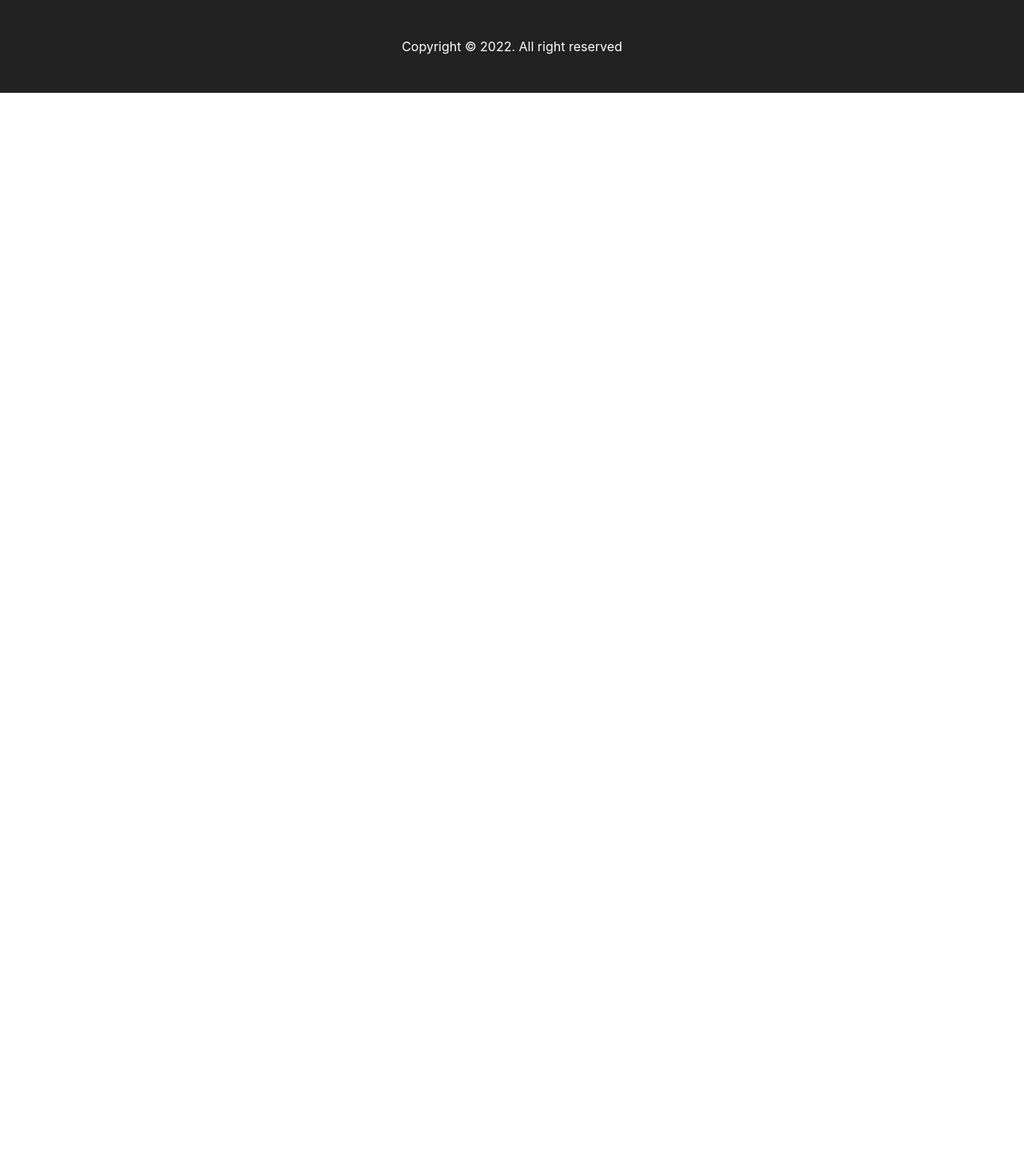
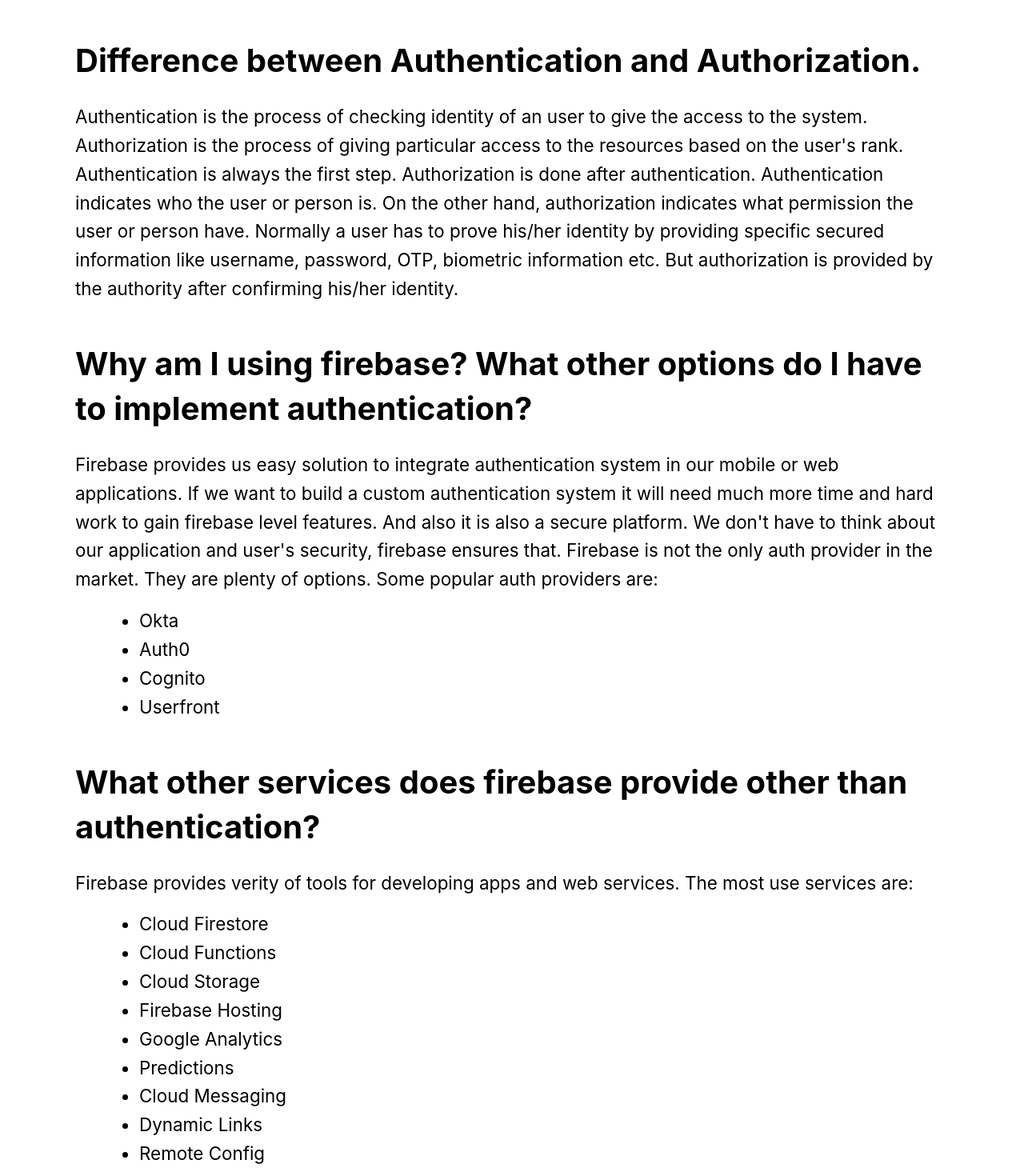
Before and after one commit to mdsaifullah-wd/saifelham-photography, a React (Create React App) app: page /blogs in a window 1280 px wide. Shown: the part 80-1550 px from the top of the page at 80% size. Before the commit the page ends 800 px from the top, so only its background shows below. Built offline with nearby package versions, Linux system fonts and the light colour scheme; no server answers.

Commit message:
add blog and about route components

```diff
--- a/src/App.js
+++ b/src/App.js
@@ -1,5 +1,7 @@
 import { Route, Routes } from 'react-router-dom';
 import './App.css';
+import About from './components/About/About';
+import Blogs from './components/Blogs/Blogs';
 import Checkout from './components/Checkout/Checkout';
 import Footer from './components/Footer/Footer';
 import Header from './components/Header/Header';
@@ -21,6 +23,8 @@
               <Checkout></Checkout>
             </RequireAuth>
           }></Route>
+        <Route path='/blogs' element={<Blogs></Blogs>}></Route>
+        <Route path='/about' element={<About></About>}></Route>
         <Route path='/register' element={<Register></Register>}></Route>
         <Route path='/login' element={<Login></Login>}></Route>
       </Routes>
--- /dev/null
+++ b/src/components/About/About.css
@@ -0,0 +1,75 @@
+.about {
+}
+.about-title {
+  font-size: 2.5rem;
+  padding-bottom: 0.5rem;
+  font-weight: 300;
+  text-transform: uppercase;
+  text-align: center;
+}
+.bottom-line {
+  background: #444;
+  width: 6rem;
+  height: 2px;
+  margin: 0 auto 1rem auto;
+}
+.about-subtitle {
+  font-size: 1.3rem;
+  margin-bottom: 2rem;
+  text-align: center;
+}
+
+.about-me {
+  display: grid;
+  grid-template-columns: 3fr 5fr;
+  gap: 4rem;
+  align-items: center;
+  padding: 4rem 0;
+}
+.my-image img {
+  width: 100%;
+}
+.my-name {
+  font-size: 2.5rem;
+  font-weight: 400;
+  text-transform: uppercase;
+}
+.my-designation {
+  font-size: 1.1rem;
+  font-weight: 300;
+  color: #333;
+  margin-bottom: 1.2rem;
+}
+.my-goal {
+  font-size: 1.1rem;
+  line-height: 1.6;
+  margin-bottom: 1.6rem;
+}
+
+.btn-cv {
+  background-color: black;
+  color: white;
+  font-size: 1.2rem;
+  font-weight: 500;
+  cursor: pointer;
+  padding: 0.75rem 1.5rem;
+  border: none;
+}
+.technical-skills {
+  background: #333;
+  color: #fff;
+  padding: 3rem 0 4rem 0;
+}
+.progress {
+  overflow: hidden;
+  background: #ccc;
+  width: 100%;
+  height: 20px;
+  border-radius: 5px;
+  margin-bottom: 0.5rem;
+}
+
+.progress div {
+  background: #ffbc00;
+  height: 100%;
+}
--- /dev/null
+++ b/src/components/About/About.js
@@ -0,0 +1,77 @@
+import React from 'react';
+import './About.css';
+
+const About = () => {
+  return (
+    <section className='about'>
+      <div className='container'>
+        <h2 className='about-title'>About Me</h2>
+        <div className='bottom-line'></div>
+        <p className='about-subtitle'>
+          Let me tell you a little about myself and what my goal is...
+        </p>
+        <div className='about-me'>
+          <div className='my-image'>
+            <img
+              src='https://scontent.fspd5-1.fna.fbcdn.net/v/t39.30808-6/273221424_1880437049011064_5320489334875873907_n.jpg?_nc_cat=107&ccb=1-5&_nc_sid=09cbfe&_nc_ohc=u4aTc83X2icAX-pnSRk&_nc_ht=scontent.fspd5-1.fna&oh=00_AT89YxgcENSzJTi9QEr6PNwUO-EbQJWuoIGYI9ED2tXKyQ&oe=62604AF8'
+              alt=''
+            />
+          </div>
+          <div className='about-text'>
+            <h2 className='my-name'>Saif Elham</h2>
+            <p className='my-designation'>Front End Web Developer</p>
+            <p className='my-goal'>
+              Hello everybody! My name is Saif Elham. I have been learning Web
+              Developing for six months, and I'm very passionate and dedicated
+              to my work. My immediate goal is to get a job as a front end
+              developer. To achieve this, I am currently focusing on front end
+              technologies. And I will learn some basic backend technologies
+              too. After getting a job I will focus on learning backend
+              technologies properly so that I can be a full stack web developer.
+              I want to acquired the skills and knowledge necessary to make
+              myself as a full stack web developer in the next two years.
+            </p>
+            <button className='btn-cv'>Downlod CV</button>
+          </div>
+        </div>
+      </div>
+
+      <div className='technical-skills'>
+        <div className='container'>
+          <h2 className='about-title'>Technical Skills</h2>
+          <div className='bottom-line'></div>
+          <h4>HTML</h4>
+          <div className='progress'>
+            <div style={{ width: '90%' }}></div>
+          </div>
+          <h4>CSS</h4>
+          <div className='progress'>
+            <div style={{ width: '80%' }}></div>
+          </div>
+          <h4>Javascript</h4>
+          <div className='progress'>
+            <div style={{ width: '85%' }}></div>
+          </div>
+          <h4>Bootstrap</h4>
+          <div className='progress'>
+            <div style={{ width: '90%' }}></div>
+          </div>
+          <h4>Tailwind CSS</h4>
+          <div className='progress'>
+            <div style={{ width: '95%' }}></div>
+          </div>
+          <h4>React</h4>
+          <div className='progress'>
+            <div style={{ width: '85%' }}></div>
+          </div>
+          <h4>Node JS</h4>
+          <div className='progress'>
+            <div style={{ width: '30%' }}></div>
+          </div>
+        </div>
+      </div>
+    </section>
+  );
+};
+
+export default About;
--- /dev/null
+++ b/src/components/Blogs/Blogs.css
@@ -0,0 +1,19 @@
+.blogs {
+  padding: 3rem 0;
+}
+.blog {
+  margin-bottom: 3rem;
+}
+.blog h2 {
+  font-size: 2.5rem;
+  line-height: 1.4;
+  margin-bottom: 1.5rem;
+}
+.blog p,
+.blog ul {
+  font-size: 1.4rem;
+  line-height: 1.6;
+}
+.blog ul {
+  margin: 1rem 0 0 5rem;
+}
--- /dev/null
+++ b/src/components/Blogs/Blogs.js
@@ -0,0 +1,70 @@
+import React from 'react';
+import './Blogs.css';
+
+const Blogs = () => {
+  return (
+    <section className='blogs'>
+      <div className='container'>
+        <div className='blog'>
+          <h2>Difference between Authentication and Authorization.</h2>
+          <p>
+            Authentication is the process of checking identity of an user to
+            give the access to the system. Authorization is the process of
+            giving particular access to the resources based on the user's rank.
+            Authentication is always the first step. Authorization is done after
+            authentication. Authentication indicates who the user or person is.
+            On the other hand, authorization indicates what permission the user
+            or person have. Normally a user has to prove his/her identity by
+            providing specific secured information like username, password, OTP,
+            biometric information etc. But authorization is provided by the
+            authority after confirming his/her identity.
+          </p>
+        </div>
+        <div className='blog'>
+          <h2>
+            Why am I using firebase? What other options do I have to implement
+            authentication?
+          </h2>
+          <p>
+            Firebase provides us easy solution to integrate authentication
+            system in our mobile or web applications. If we want to build a
+            custom authentication system it will need much more time and hard
+            work to gain firebase level features. And also it is also a secure
+            platform. We don't have to think about our application and user's
+            security, firebase ensures that. Firebase is not the only auth
+            provider in the market. They are plenty of options. Some popular
+            auth providers are:
+          </p>
+          <ul>
+            <li>Okta</li>
+            <li>Auth0</li>
+            <li>Cognito</li>
+            <li>Userfront</li>
+          </ul>
+        </div>
+        <div className='blog'>
+          <h2>
+            What other services does firebase provide other than authentication?
+          </h2>
+          <p>
+            Firebase provides verity of tools for developing apps and web
+            services. The most use services are:
+          </p>
+          <ul>
+            <li>Cloud Firestore</li>
+            <li>Cloud Functions</li>
+            <li>Cloud Storage</li>
+            <li>Firebase Hosting</li>
+            <li>Google Analytics</li>
+            <li>Predictions</li>
+            <li>Cloud Messaging</li>
+            <li>Dynamic Links</li>
+            <li>Remote Config</li>
+          </ul>
+        </div>
+      </div>
+    </section>
+  );
+};
+
+export default Blogs;
```
